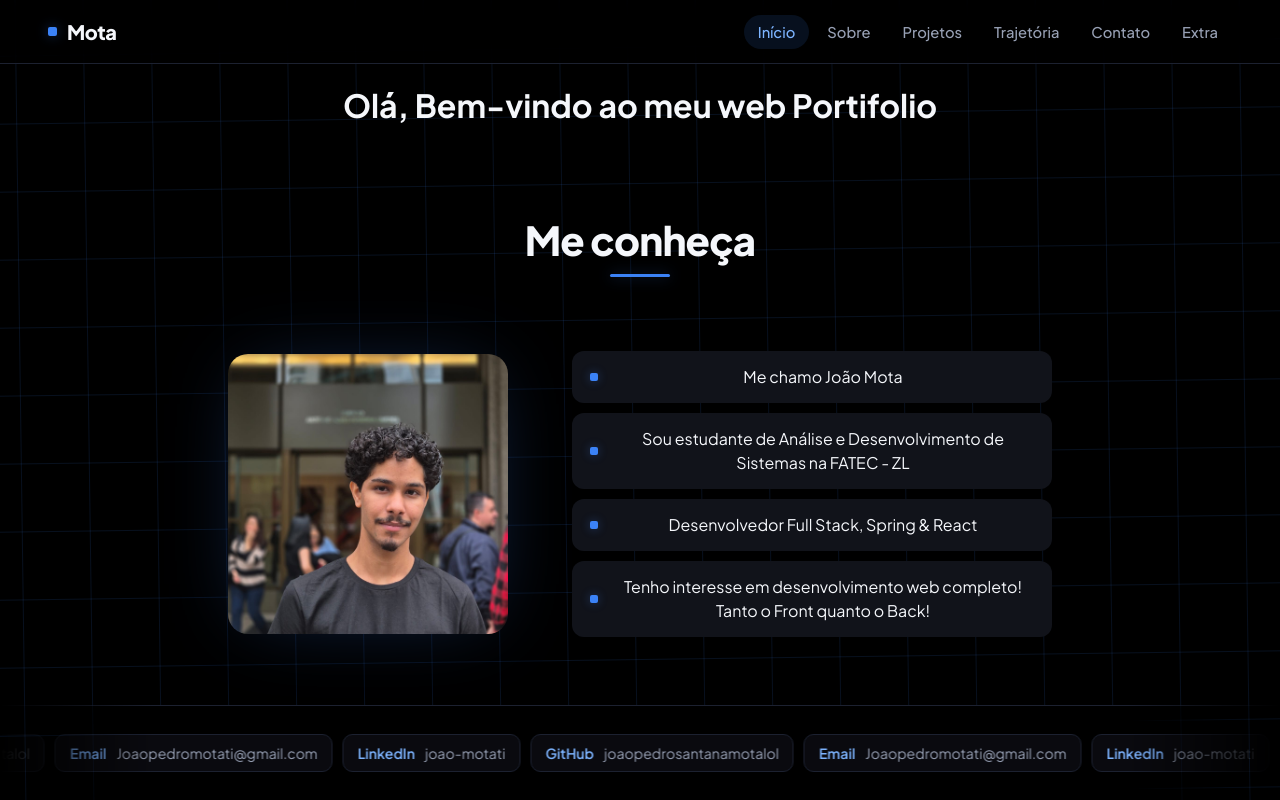
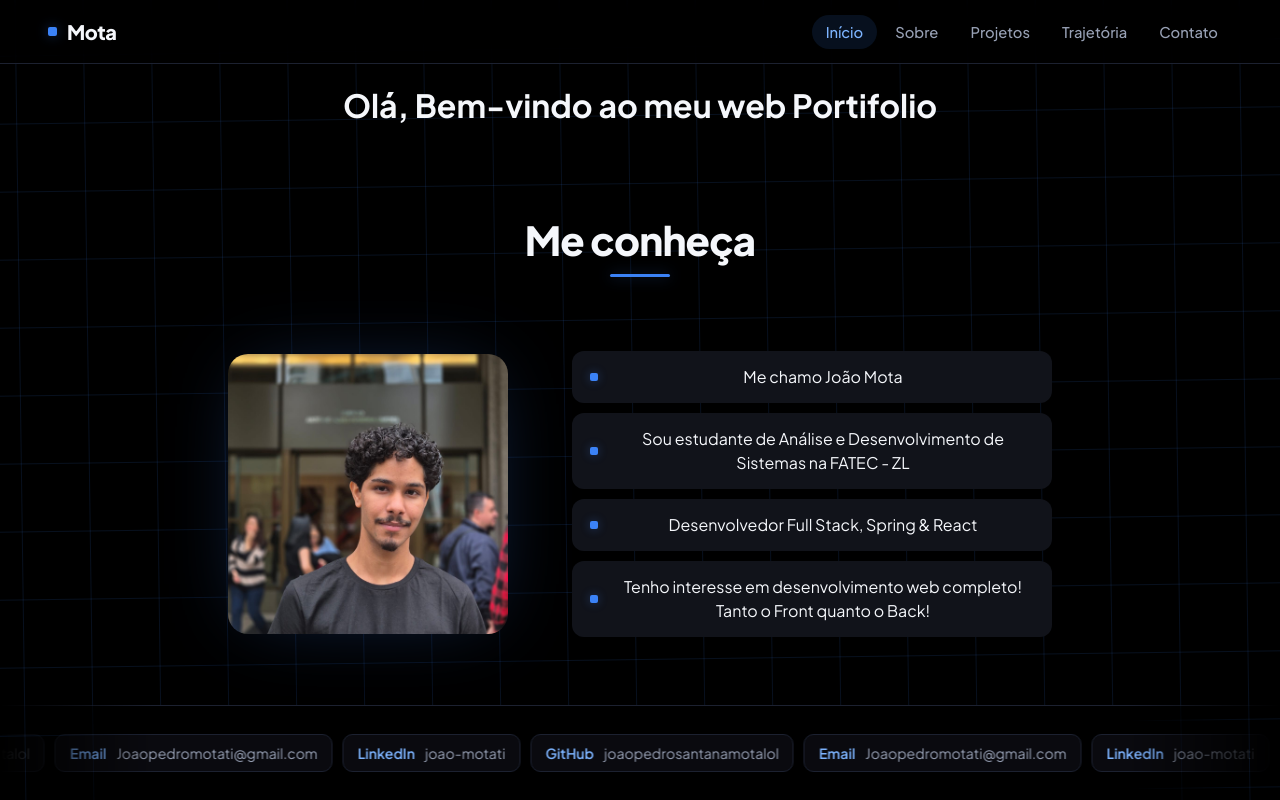
Before and after one commit to joaopedrosantanamotalol/portifolio-mota, a React (Vite) app: page / in a window 1280 px wide. Built offline with nearby package versions, Linux system fonts and the light colour scheme.

Commit message:
extra removido

```diff
--- a/src/components/navbar/navbar.tsx
+++ b/src/components/navbar/navbar.tsx
@@ -29,7 +29,9 @@ export default function Navbar() {
         <NavLink to="/projetos" className={classeLink} onClick={fecharMenu}>Projetos</NavLink>
         <NavLink to="/trajetoria" className={classeLink} onClick={fecharMenu}>Trajetória</NavLink>
         <NavLink to="/contato" className={classeLink} onClick={fecharMenu}>Contato</NavLink>
-        <NavLink to="/extra" className={classeLink} onClick={fecharMenu}>Extra</NavLink>
+
+        {/*<NavLink to="/extra" className={classeLink} onClick={fecharMenu}>Extra</NavLink> */}
+
       </div>
     </nav>
   );
```
